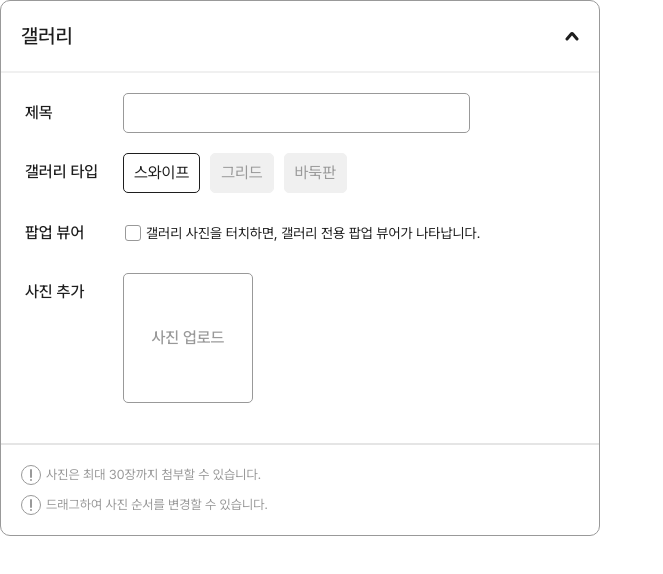
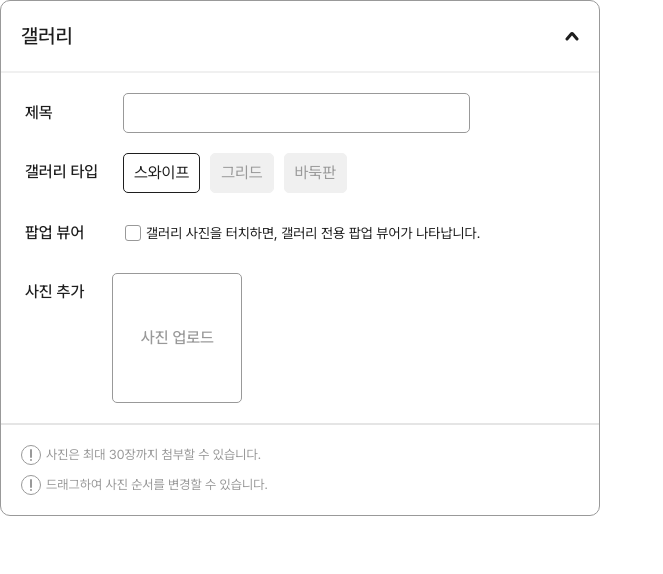
Before and after one commit to Lumiday/fe, a Next.js app: page / in a window 1280 px wide. Both pictures are taken after a click on the button "갤러리". Shown: the top 574 px of the page, without its empty margins (0-663 px from the left). Built offline with nearby package versions, Linux system fonts and the light colour scheme.

Commit message:
DESIGN : 미리보기 사진 UI 변경

```diff
--- a/app/_components/gallery_dropdown/ImageUploader.tsx
+++ b/app/_components/gallery_dropdown/ImageUploader.tsx
@@ -63,6 +63,7 @@ const ImageUploader = ({ onUpload, maxImages }: ImageUploaderProps) => {
         <label className="w-[6.25rem] py-[0.4375rem] px-[0.25rem] text-1-500 text-LumiDayGray-1e1 mr-[0.12rem]">
           사진 추가
         </label>
+        <div className="w-[32.9375rem] grid grid-cols-3 gap-y-[0.625rem]">
           <button
             onClick={handleCustomUploadClick}
             className={`w-[8.125rem] h-[8.125rem] p-[0.625rem] border border-LumiDayGray-999 rounded-[0.3125rem] text-LumiDayGray-999 text-1-500 hover:bg-LumiDayGray-f0f ${
@@ -83,10 +84,8 @@ const ImageUploader = ({ onUpload, maxImages }: ImageUploaderProps) => {
             className="hidden"
             disabled={images.length >= maxImages}
           />
-      </div>
-      <div className="w-[28.5625rem]  ml-[6.25rem] grid grid-cols-3 gap-y-6">
           {previews.map((preview, index) => (
-          <div key={index} className="relative w-[8.125rem] ">
+            <div key={index} className="relative w-[8.125rem]">
               <img
                 src={preview}
                 alt={`Preview ${index}`}
@@ -104,119 +103,9 @@ const ImageUploader = ({ onUpload, maxImages }: ImageUploaderProps) => {
             </div>
           ))}
         </div>
+      </div>
     </>
   );
 };
 
 export default ImageUploader;
-// 'use client';
-
-// import React, { useState, useRef } from 'react';
-
-// interface ImageUploaderProps {
-//   onUpload: (images: File[]) => void;
-//   maxImages: number;
-// }
-
-// //현재 이미지를 받는 갯수를 maxImages 고정된 인자로 조절 할 수 있다
-// const ImageUploader = ({ onUpload, maxImages }: ImageUploaderProps) => {
-//   const fileInputRef = useRef<HTMLInputElement>(null);
-
-//   const [images, setImages] = useState<File[]>([]); //이미지
-//   const [previews, setPreviews] = useState<string[]>([]); //미리보기
-//   const [errorMessage, setErrorMessage] = useState<string | null>(null);
-
-//   const handleImageUpload = (event: React.ChangeEvent<HTMLInputElement>) => {
-//     const files = Array.from(event.target.files || []);
-//     if (!files.length) return;
-
-//     const totalImages = images.length + files.length;
-//     if (totalImages > maxImages) {
-//       setErrorMessage(`최대 ${maxImages}장까지만 업로드 가능합니다.`);
-//       return;
-//     }
-
-//     const validFiles = files.filter((file) => {
-//       const isValidType = ['image/jpeg', 'image/png'].includes(file.type);
-//       const isValidSize = file.size <= 5 * 1024 * 1024;
-//       if (!isValidType)
-//         setErrorMessage(`${file.name}: 지원하지 않는 파일 형식입니다.`);
-//       if (!isValidSize) setErrorMessage(`${file.name}: 5MB를 초과했습니다.`);
-//       return isValidType && isValidSize;
-//     });
-
-//     if (validFiles.length) {
-//       setImages((prev) => [...prev, ...validFiles]);
-//       const newPreviews = validFiles.map((file) => URL.createObjectURL(file));
-//       setPreviews((prev) => [...prev, ...newPreviews]);
-//       setErrorMessage(null);
-//       if (onUpload) onUpload([...images, ...validFiles]);
-//     }
-//     if (fileInputRef.current) fileInputRef.current.value = '';
-//   };
-
-//   const handleCustomUploadClick = () => {
-//     if (fileInputRef.current && images.length < maxImages) {
-//       fileInputRef.current.click();
-//     }
-//   };
-
-//   const handleDelete = (index: number) => {
-//     setImages((prev) => prev.filter((_, i) => i !== index));
-//     setPreviews((prev) => prev.filter((_, i) => i !== index));
-//     if (onUpload) onUpload(images.filter((_, i) => i !== index));
-//     setErrorMessage(null);
-//   };
-
-//   return (
-//     <>
-//       <div className="flex">
-//         <label className="w-[6.25rem] py-[0.4375rem] px-[0.25rem] text-1-500 text-LumiDayGray-1e1 mr-[0.12rem]">
-//           사진 추가
-//         </label>
-//         <button
-//           onClick={handleCustomUploadClick}
-//           className={`w-[8.125rem] h-[8.125rem] p-[0.625rem] border border-LumiDayGray-999 rounded-[0.3125rem] text-LumiDayGray-999 text-1-500 hover:bg-LumiDayGray-f0f ${
-//             images.length >= maxImages
-//               ? 'bg-gray-400 cursor-not-allowed'
-//               : ' hover:text-LumiDayGray-d1d'
-//           }`}
-//           disabled={images.length >= maxImages}
-//         >
-//           사진 업로드
-//         </button>
-//         <input
-//           type="file"
-//           accept="image/jpeg,image/png" //내가 받을 이미지 확장자
-//           multiple
-//           onChange={handleImageUpload}
-//           ref={fileInputRef}
-//           className="hidden"
-//           disabled={images.length >= maxImages}
-//         />
-//       </div>
-//       <div className="w-[28.5625rem]  ml-[6.25rem] grid grid-cols-3 gap-y-6">
-//         {previews.map((preview, index) => (
-//           <div key={index} className="relative w-[8.125rem] ">
-//             <img
-//               src={preview}
-//               alt={`Preview ${index}`}
-//               className="w-full h-[8.125rem] object-cover rounded-[0.3125rem]"
-//             />
-//             <button
-//               onClick={() => handleDelete(index)}
-//               className="absolute top-0 right-0 transform translate-x-1/2 -translate-y-1/2 bg-[#999] text-[#F0F0F0] w-[1.5rem] h-[1.5rem] flex justify-center items-center rounded-[0.1875rem] "
-//               aria-label="Delete image"
-//             >
-//               <span className="flex items-center justify-center w-[0.82406rem] h-[0.82406rem]">
-//                 ×
-//               </span>
-//             </button>
-//           </div>
-//         ))}
-//       </div>
-//     </>
-//   );
-// };
-
-// export default ImageUploader;
```
Lines whose indentation alone changed are shown as unchanged.
